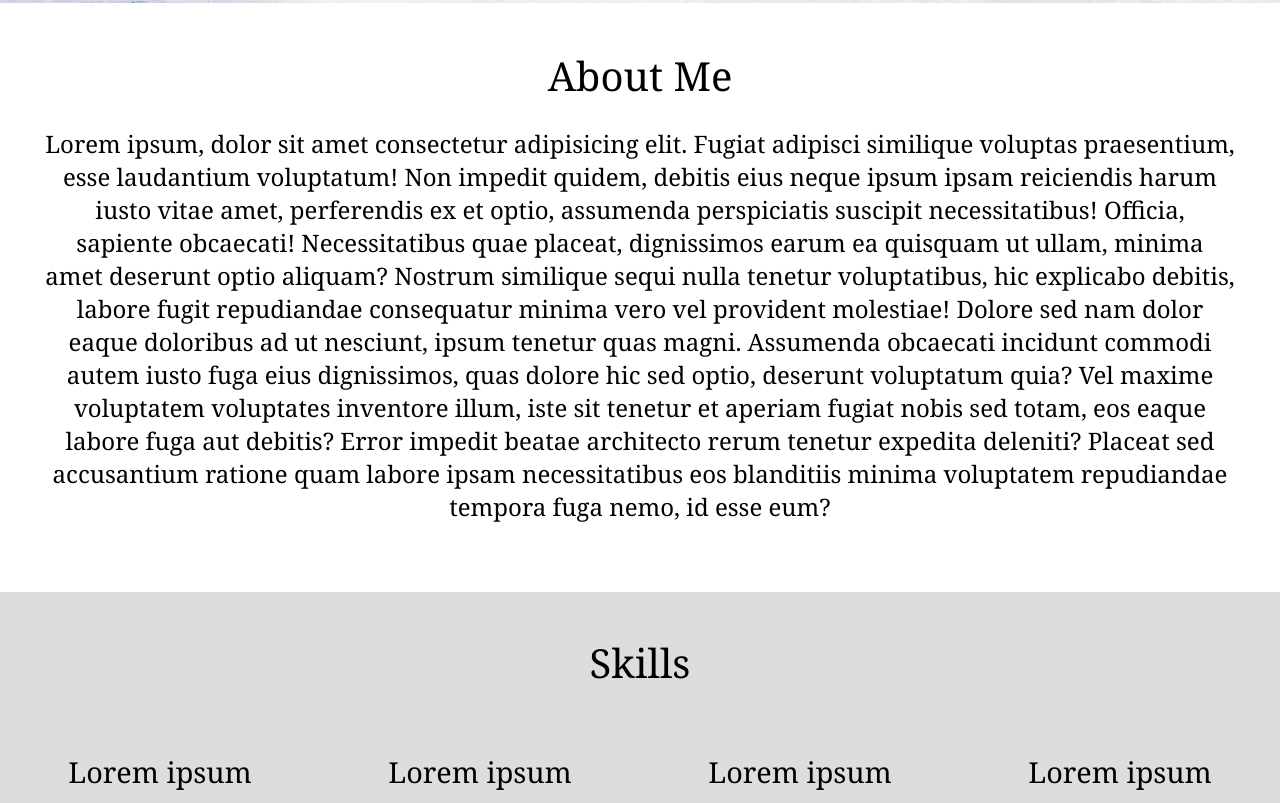
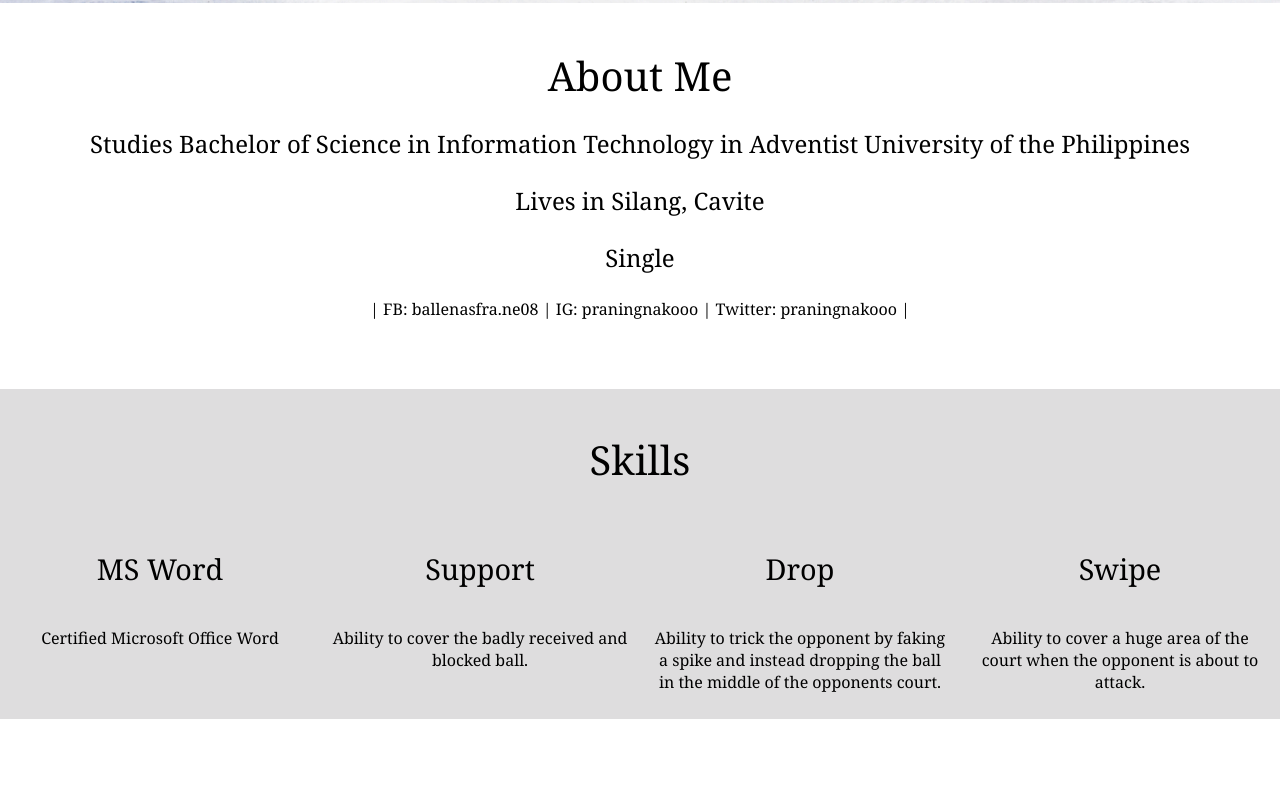
Before and after one commit to FrannieJames/single-page-portfolio, a plain HTML site: page index.html in a window 1280 px wide. Shown: the part 797-1600 px from the top of the page. After the commit the page ends 1516 px from the top, so only its background shows below. Drawn offline with Linux system fonts and the light colour scheme.

Commit message:
Edit about me and skills

```diff
--- a/css/main.css
+++ b/css/main.css
@@ -24,6 +24,7 @@ body {
     justify-content: center;
     padding-top: 15px;
     font-size: 1.5rem;
+    margin-left: -4%;
 }
 
 .portfolio-menu ul li{
@@ -82,7 +83,11 @@ main {
 #about p {
     font-size: 1.5rem;
     font-weight: 300;
+}
 
+#about a {
+    color: black;
+    text-decoration: none;
 }
 
 #skills {
--- a/index.html
+++ b/index.html
@@ -28,29 +28,32 @@
     <main>
         <div id="about">
             <h2>About Me</h2>
-            <p>Lorem ipsum, dolor sit amet consectetur adipisicing elit. Fugiat adipisci similique voluptas praesentium, esse laudantium voluptatum! Non impedit quidem, debitis eius neque ipsum ipsam reiciendis harum iusto vitae amet, perferendis ex et optio, assumenda perspiciatis suscipit necessitatibus! Officia, sapiente obcaecati! Necessitatibus quae placeat, dignissimos earum ea quisquam ut ullam, minima amet deserunt optio aliquam? Nostrum similique sequi nulla tenetur voluptatibus, hic explicabo debitis, labore fugit repudiandae consequatur minima vero vel provident molestiae! Dolore sed nam dolor eaque doloribus ad ut nesciunt, ipsum tenetur quas magni. Assumenda obcaecati incidunt commodi autem iusto fuga eius dignissimos, quas dolore hic sed optio, deserunt voluptatum quia? Vel maxime voluptatem voluptates inventore illum, iste sit tenetur et aperiam fugiat nobis sed totam, eos eaque labore fuga aut debitis? Error impedit beatae architecto rerum tenetur expedita deleniti? Placeat sed accusantium ratione quam labore ipsam necessitatibus eos blanditiis minima voluptatem repudiandae tempora fuga nemo, id esse eum?</p>
+            <p>Studies Bachelor of Science in Information Technology in Adventist University of the Philippines</p>
+            <p>Lives in Silang, Cavite</p>
+            <p>Single</p>
+            | FB: <a href="//www.facebook.com/ballenasfra.ne08">ballenasfra.ne08</a> | IG: <a href="https://www.instagram.com/praningnakooo/">praningnakooo</a> | Twitter: <a href="https://twitter.com/praningnakooo">praningnakooo</a> |</p>
 
         </div>
         <div id="skills">
             <h2>Skills</h2>
                 <div class="skills-main-grid">
                 <div class="skill-grid1">
-                    <h3>Lorem ipsum</h3>
-                    <p>Lorem ipsum dolor sit amet consectetur adipisicing elit. Veniam illo voluptatibus, tempore consectetur nisi quia debitis! In ex, quisquam dolores laudantium omnis, voluptates iste est repellendus tempora neque excepturi nostrum atque. Quaerat unde ipsum numquam iste ea debitis doloremque sed sint esse molestiae. Laborum voluptatum labore nostrum illum explicabo magnam modi? Est atque delectus enim nam, expedita provident unde fugit. Delectus praesentium harum totam maxime est? Similique aliquam, porro sapiente numquam tempora dolorem voluptatem officia.</p>
+                    <h3>MS Word</h3>
+                    <p>Certified Microsoft Office Word </p>
                 </div>
                 <div class="skill-grid2">
-                    <h3>Lorem ipsum</h3>
-                    <p>Lorem ipsum dolor sit amet consectetur adipisicing elit. Veniam illo voluptatibus, tempore consectetur nisi quia debitis! In ex, quisquam dolores laudantium omnis, voluptates iste est repellendus tempora neque excepturi nostrum atque. Quaerat unde ipsum numquam iste ea debitis doloremque sed sint esse molestiae. Laborum voluptatum labore nostrum illum explicabo magnam modi? Est atque delectus enim nam, expedita provident unde fugit. Delectus praesentium harum totam maxime est? Similique aliquam, porro sapiente numquam tempora dolorem voluptatem officia.</p>
+                    <h3>Support</h3>
+                    <p>Ability to cover the badly received and blocked ball.</p>
                 </div>
                 <div class="skill-grid3">
-                    <h3>Lorem ipsum</h3>
-                    <p>Lorem ipsum dolor sit amet consectetur adipisicing elit. Veniam illo voluptatibus, tempore consectetur nisi quia debitis! In ex, quisquam dolores laudantium omnis, voluptates iste est repellendus tempora neque excepturi nostrum atque. Quaerat unde ipsum numquam iste ea debitis doloremque sed sint esse molestiae. Laborum voluptatum labore nostrum illum explicabo magnam modi? Est atque delectus enim nam, expedita provident unde fugit. Delectus praesentium harum totam maxime est? Similique aliquam, porro sapiente numquam tempora dolorem voluptatem officia.</p>
+                    <h3>Drop</h3>
+                    <p>Ability to trick the opponent by faking a spike and instead dropping the ball in the middle of the opponents court.</p>
 
 
                 </div>
                 <div class="skill-grid4">
-                    <h3>Lorem ipsum</h3>
-                    <p>Lorem ipsum dolor sit amet consectetur adipisicing elit. Veniam illo voluptatibus, tempore consectetur nisi quia debitis! In ex, quisquam dolores laudantium omnis, voluptates iste est repellendus tempora neque excepturi nostrum atque. Quaerat unde ipsum numquam iste ea debitis doloremque sed sint esse molestiae. Laborum voluptatum labore nostrum illum explicabo magnam modi? Est atque delectus enim nam, expedita provident unde fugit. Delectus praesentium harum totam maxime est? Similique aliquam, porro sapiente numquam tempora dolorem voluptatem officia.</p>
+                    <h3>Swipe</h3>
+                    <p>Ability to cover a huge area of the court when the opponent is about to attack.</p>
 
 
                 </div>
```
